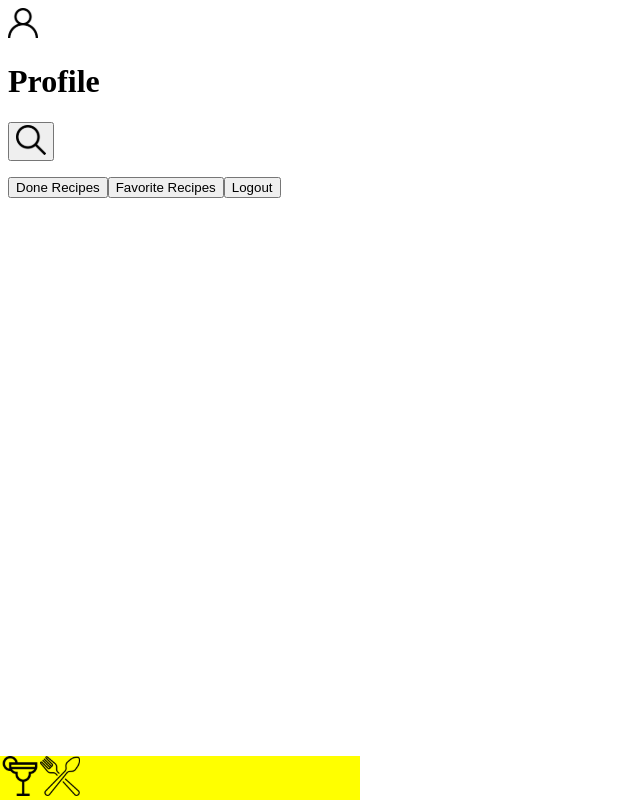
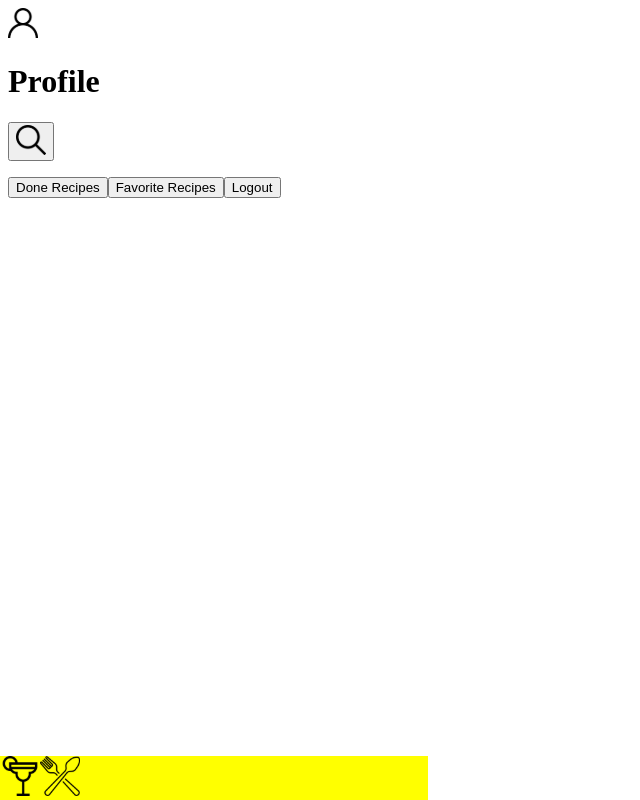
Before and after one commit to DanielFariias/recipes-book, a React (Create React App) app: page /profile in a window 1280 px wide. Shown: the whole page, without its empty margins (0-640 px from the left). Built offline with nearby package versions, Linux system fonts and the light colour scheme.

Commit message:
improvement in typescript

```diff
--- a/src/components/Footer.js
+++ b/src/components/Footer.js
@@ -7,7 +7,7 @@ import mealIcon from '../images/mealIcon.svg';
 const styles = {
   position: 'fixed',
   width: '100%',
-  maxWidth: '360px',
+  maxWidth: 428,
   backgroundColor: '#ff0',
   bottom: 0,
   left: 0,
--- a/src/components/Header/SearchInput/index.tsx
+++ b/src/components/Header/SearchInput/index.tsx
@@ -29,7 +29,8 @@ export function SearchInput() {
     setTypeInputRadio(event.target.value);
   }
 
-  async function HandleSearchFoods() {
+  async function HandleSearchFoods(event: ChangeEvent<HTMLFormElement>) {
+    event.preventDefault();
     if (location.pathname.includes('/foods')) {
       switch (typeInputRadio) {
         case 'ingredient': {
--- a/src/pages/Foods.js
+++ b/src/pages/Foods.js
@@ -83,6 +83,7 @@ export default function Foods() {
                 src={recipe.strMealThumb}
                 alt=""
                 data-testid={`${index}-card-img`}
+                width={200}
               />
               <span data-testid={`${index}-card-name`}>{recipe.strMeal}</span>
             </div>
```
